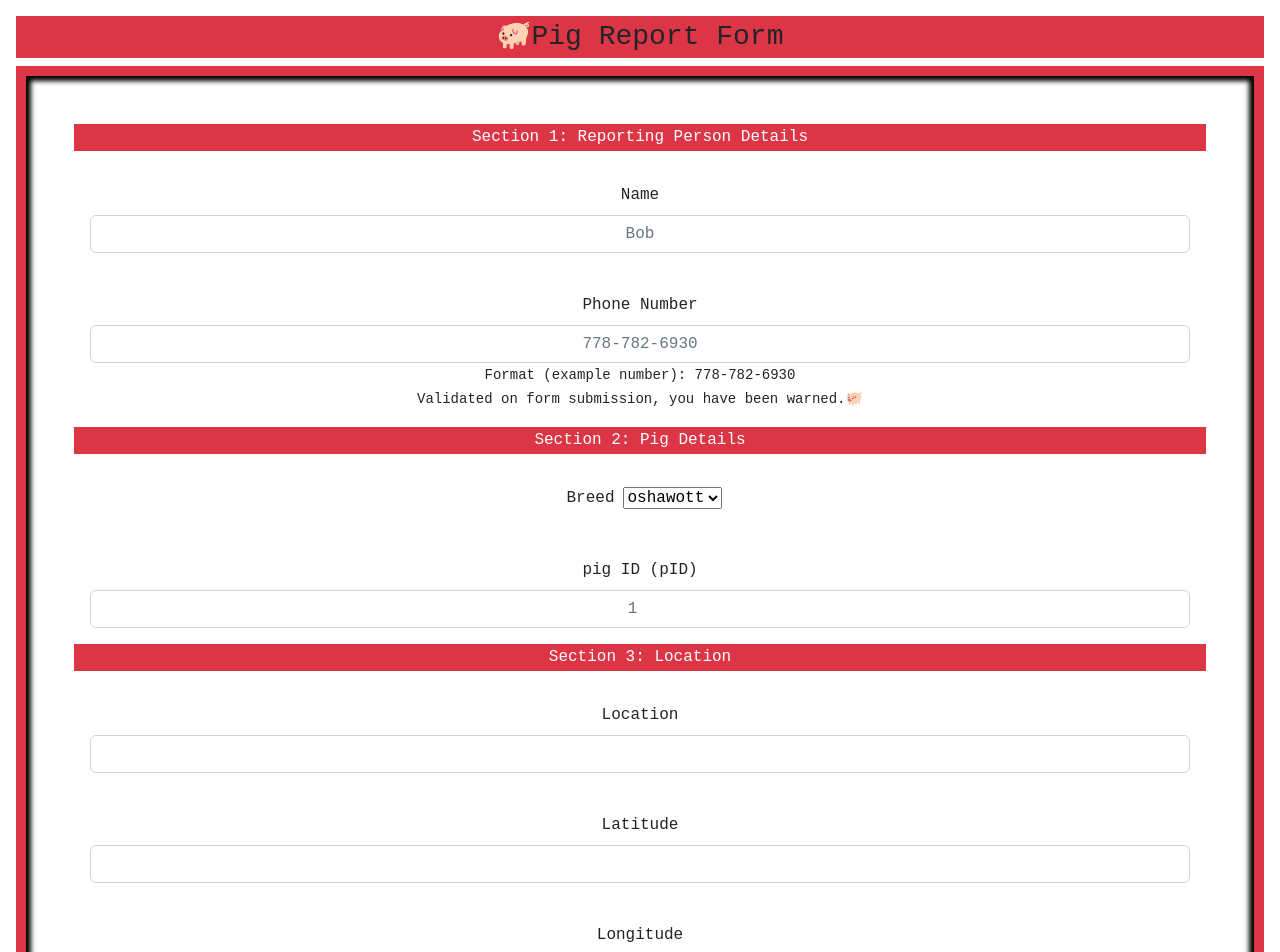
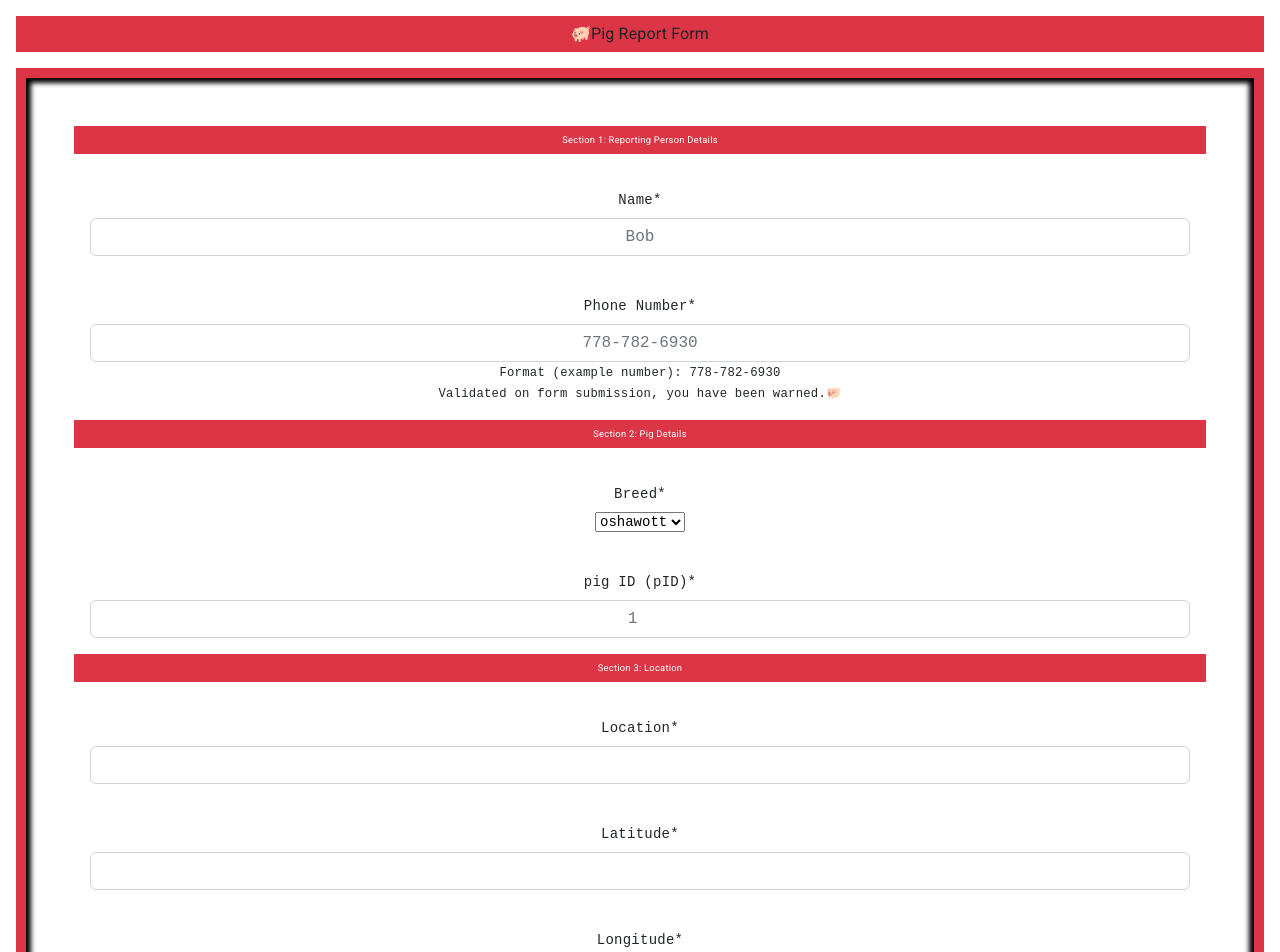
Before and after one commit to JohnsonL111/find-my-pig, an Angular app in the folder pig-location-tracker/: page /add in a window 1280 px wide. Shown: the top 952 px of the page. Built offline with nearby package versions, Linux system fonts and the light colour scheme.

Commit message:
Testing table population methods

```diff
--- a/pig-location-tracker/angular.json
+++ b/pig-location-tracker/angular.json
@@ -31,6 +31,7 @@
               "src/assets"
             ],
             "styles": [
+              "@angular/material/prebuilt-themes/indigo-pink.css",
               "./node_modules/bootstrap/dist/css/bootstrap.min.css",
               "node_modules/leaflet/dist/leaflet.css",
               "src/styles.css"
@@ -97,6 +98,7 @@
               "src/assets"
             ],
             "styles": [
+              "@angular/material/prebuilt-themes/indigo-pink.css",
               "src/styles.css"
             ],
             "scripts": []
--- a/pig-location-tracker/package.json
+++ b/pig-location-tracker/package.json
@@ -11,10 +11,12 @@
   "private": true,
   "dependencies": {
     "@angular/animations": "^15.0.0",
+    "@angular/cdk": "^15.0.1",
     "@angular/common": "^15.0.0",
     "@angular/compiler": "^15.0.0",
     "@angular/core": "^15.0.0",
     "@angular/forms": "^15.0.0",
+    "@angular/material": "^15.0.1",
     "@angular/platform-browser": "^15.0.0",
     "@angular/platform-browser-dynamic": "^15.0.0",
     "@angular/router": "^15.0.0",
--- a/pig-location-tracker/src/app/app.module.ts
+++ b/pig-location-tracker/src/app/app.module.ts
@@ -11,7 +11,6 @@ import { PigLandingPageComponent } from './components/pig-landing-page/pig-landi
 import { HeaderComponent } from './components/header/header.component';
 import { ButtonsComponent } from './components/buttons/buttons.component';
 
-
 @NgModule({
   declarations: [
     AppComponent,
@@ -20,12 +19,12 @@ import { ButtonsComponent } from './components/buttons/buttons.component';
     ReportMapComponent,
     PigLandingPageComponent,
     HeaderComponent,
-    ButtonsComponent
+    ButtonsComponent,
   ],
   imports: [
     BrowserModule, // for interacting with DOM
     AppRoutingModule, // for angular routing
-    HttpClientModule // for using http as the communication method to consume APIs
+    HttpClientModule, // for using http as the communication method to consume APIs
   ],
   providers: [], // likely empty, since I'm registering all services via providedIn
   bootstrap: [AppComponent]
--- a/pig-location-tracker/src/app/components/pig-add-form/pig-add-form.component.html
+++ b/pig-location-tracker/src/app/components/pig-add-form/pig-add-form.component.html
@@ -6,11 +6,11 @@
         <!-- Reporting Person Details Section-->
         <h6 class = "text-bg-danger p-1"> Section 1: Reporting Person Details </h6>
         <section class = "form-group p-3">
-            <label for="person-name" class = "m-2">Name</label>
+            <label for="person-name" class = "m-2">Name*</label>
             <input placeholder="Bob" type="text" class="form-control" name="person-name" id="person-name" required>
         </section>
         <section class = "form-group p-3">
-            <label for="person-number" class = "m-2">Phone Number</label>
+            <label for="person-number" class = "m-2">Phone Number*</label>
             <!-- Validated on submission -->
             <input placeholder="778-782-6930" type="tel" class="form-control" pattern="[0-9]{3}-[0-9]{2}-[0-9]{3}" name="person-number" id="person-number" required>
             <small>Format (example number): 778-782-6930</small><br>
@@ -20,7 +20,7 @@
         <!-- Pig Info Details Section-->
         <h6 class = "text-bg-danger p-1"> Section 2: Pig Details </h6>
         <section class = "form-group p-3">
-            <label for="pig-breed" class = "m-2"> Breed </label>
+            <label for="pig-breed" class = "m-2"> Breed* </label><br>
             <select name="pig-breed" id="pig-breed">
                 <option selected="selected" value="oshawott">oshawott</option>
                 <option value="tepig">tepig</option>
@@ -29,22 +29,22 @@
             </select>
         </section>
         <section class = "form-group p-3">
-            <label for="pID" class = "m-2">pig ID (pID)</label>
+            <label for="pID" class = "m-2">pig ID (pID)*</label>
             <input placeholder="1" type="number" class="form-control" name="pID" id="pID" required>
         </section>
 
         <!-- Location Info Details Section-->
         <h6 class = "text-bg-danger p-1"> Section 3: Location </h6>
         <section class = "form-group p-3">
-            <label for="location" class = "m-2">Location</label>
+            <label for="location" class = "m-2">Location*</label>
             <input type="text" class="form-control" name="location" id="location" required>
         </section>
         <section class = "form-group p-3">
-            <label for="latitude" class = "m-2">Latitude</label>
+            <label for="latitude" class = "m-2">Latitude*</label>
             <input type="number" class="form-control" name="latitude" id="latitude" required>
         </section>
         <section class = "form-group p-3">
-            <label for="longitude" class = "m-2">Longitude</label>
+            <label for="longitude" class = "m-2">Longitude*</label>
             <input type="number" class="form-control" name="longitude" id="longitude" required>
         </section>
 
--- a/pig-location-tracker/src/app/components/pig-landing-page/pig-landing-page.component.html
+++ b/pig-location-tracker/src/app/components/pig-landing-page/pig-landing-page.component.html
@@ -1,6 +1,6 @@
 <section class = "flex-column justify-content-center p-3 border border-danger border-thick">
     <app-header></app-header> <!-- header of the site-->
     <app-report-map></app-report-map> <!-- map generated via leaflet-->
+    <app-buttons></app-buttons> <!-- the buttons for each operation you can do on the pig table-->
     <app-pig-table></app-pig-table> <!-- the table recording the pigs we populate-->
-    <app-buttons></app-buttons> <!-- the buttons for each operation you can do on the pig table-->
 </section>
--- a/pig-location-tracker/src/app/components/pig-table/pig-table.component.html
+++ b/pig-location-tracker/src/app/components/pig-table/pig-table.component.html
@@ -1,4 +1,24 @@
-<p>pig-table works!</p>
+<table id class="pig-table table table-bordered table-danger">
+    <thead>
+        <tr>
+            <th scope="col" class = "text-bg-danger">Row #</th>
+            <th scope="col" class = "text-bg-danger">Location</th>
+            <th scope="col" class = "text-bg-danger">Reported By</th>
+            <th scope="col" class = "text-bg-danger">Time Reported</th>
+            <th scope="col" class = "text-bg-danger">Status</th>
+        </tr>
+    </thead>
+    <tbody id = "table-data ">
+
+        <tr *ngFor="let pig of pigs; let i = index">
+            <td>index: {{i}}{{pig}}</td>
+            <td>{{pig}}</td>
+            <td>{{pig}}</td>
+            <td>{{pig}}</td>
+            <td>{{pig}}</td>
+        </tr>
+    </tbody>
+</table>
 
 <!--
 <button (click)="getPigs()"> </button>
--- a/pig-location-tracker/src/app/components/pig-table/pig-table.component.ts
+++ b/pig-location-tracker/src/app/components/pig-table/pig-table.component.ts
@@ -8,13 +8,23 @@ import { PigsService } from 'src/app/services/pigs.service';
   styleUrls: ['./pig-table.component.css']
 })
 export class PigTableComponent implements OnInit {
-  pigs: pig[] = [];
+  pigs: pig[];
+  payload: any;
+
   // inject the pig service here
   constructor(private _pigsService: PigsService) {
+    this.pigs = [];
+    this.payload = [];
   }
 
   // log the pigs from the service
   ngOnInit(): void {
-    this.pigs = this._pigsService.getPigs();
+    this.payload  = this._pigsService.getPigs(); // the entire request payload
+    console.log(JSON.stringify(this.pigs));
+
+    // populate pigs with just the pig data
+    this.payload.forEach((item: any) => {
+      console.log(item.data)
+    });
   }
 }
--- a/pig-location-tracker/src/app/pig.ts
+++ b/pig-location-tracker/src/app/pig.ts
@@ -1,6 +1,6 @@
 // defines interface used by the pig service (which is injected into our add form and table component)
 export interface pig {
-    id?: number; // uniquely identifies a pig
+    id?: number; // uniquely identifies a pig (not the same as the pigID that the user enters)
     personName: string;
     personNumber: string;
     pigBreed: string;
--- a/pig-location-tracker/src/app/services/pigs.service.ts
+++ b/pig-location-tracker/src/app/services/pigs.service.ts
@@ -6,7 +6,7 @@ import { pig } from '../pig';
   providedIn: 'root' // registers this service at the root module injector.
 })
 export class PigsService {
-  pigs: pig[] = [];
+  pigs: any[] = [];
 
   constructor(private _http: HttpClient) {
     // creats the pigs collection if not exist then updates the internal list
--- a/pig-location-tracker/src/index.html
+++ b/pig-location-tracker/src/index.html
@@ -6,8 +6,11 @@
   <base href="/"> <!-- sets the base route to localhost:4200 (or whichever is the port opened)-->
   <meta name="viewport" content="width=device-width, initial-scale=1">
   <link rel="icon" type="image/x-icon" href="favicon.ico">
+  <link rel="preconnect" href="https://fonts.gstatic.com">
+  <link href="https://fonts.googleapis.com/css2?family=Roboto:wght@300;400;500&display=swap" rel="stylesheet">
+  <link href="https://fonts.googleapis.com/icon?family=Material+Icons" rel="stylesheet">
 </head>
-<body>
+<body class="mat-typography">
   <app-root></app-root>
 </body>
 </html>
--- a/pig-location-tracker/src/styles.css
+++ b/pig-location-tracker/src/styles.css
@@ -12,3 +12,5 @@
 input {
     text-align: center;
 }
+html, body { height: 100%; }
+body { margin: 0; font-family: Roboto, "Helvetica Neue", sans-serif; }
```
Also changed, not shown: 1 other file (tests, documents, lock files or other folders).
